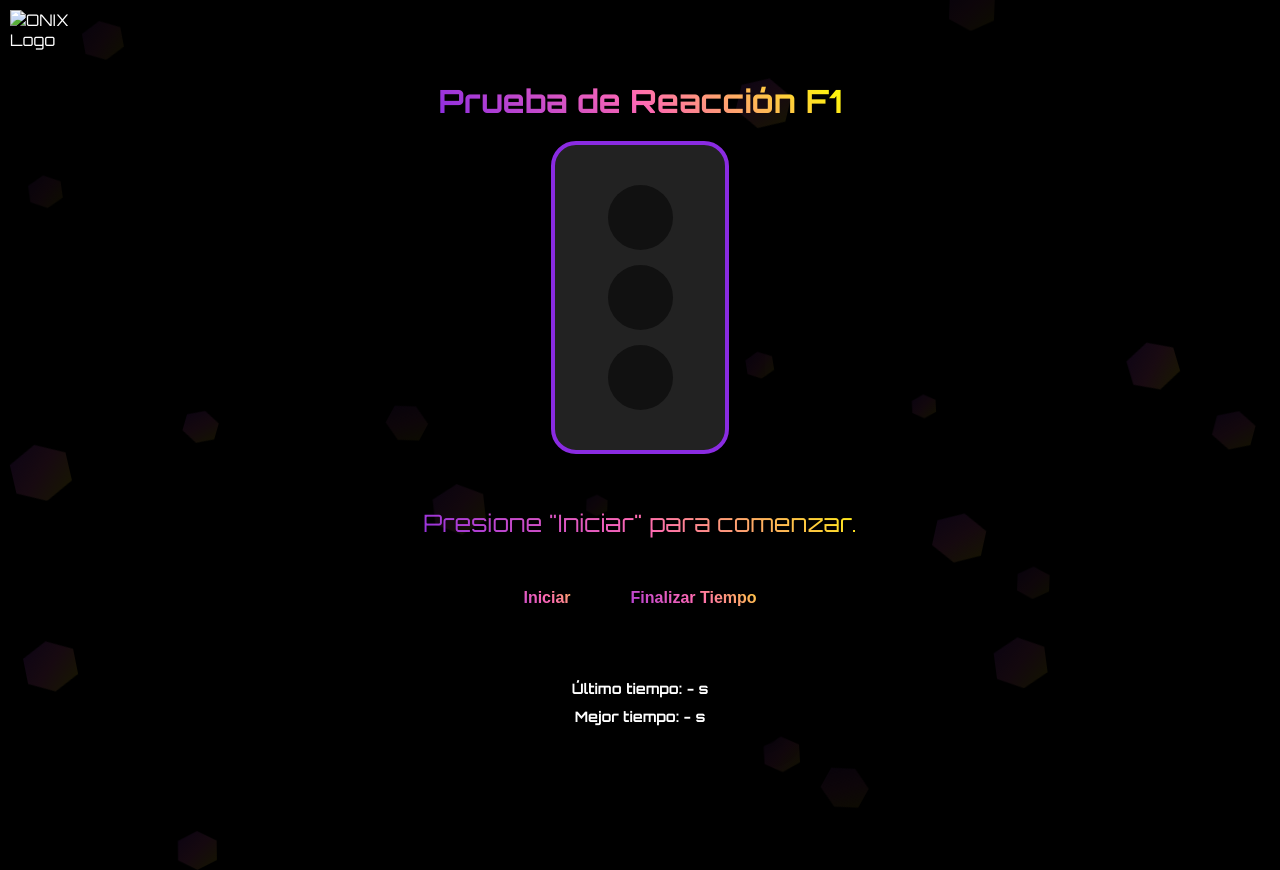
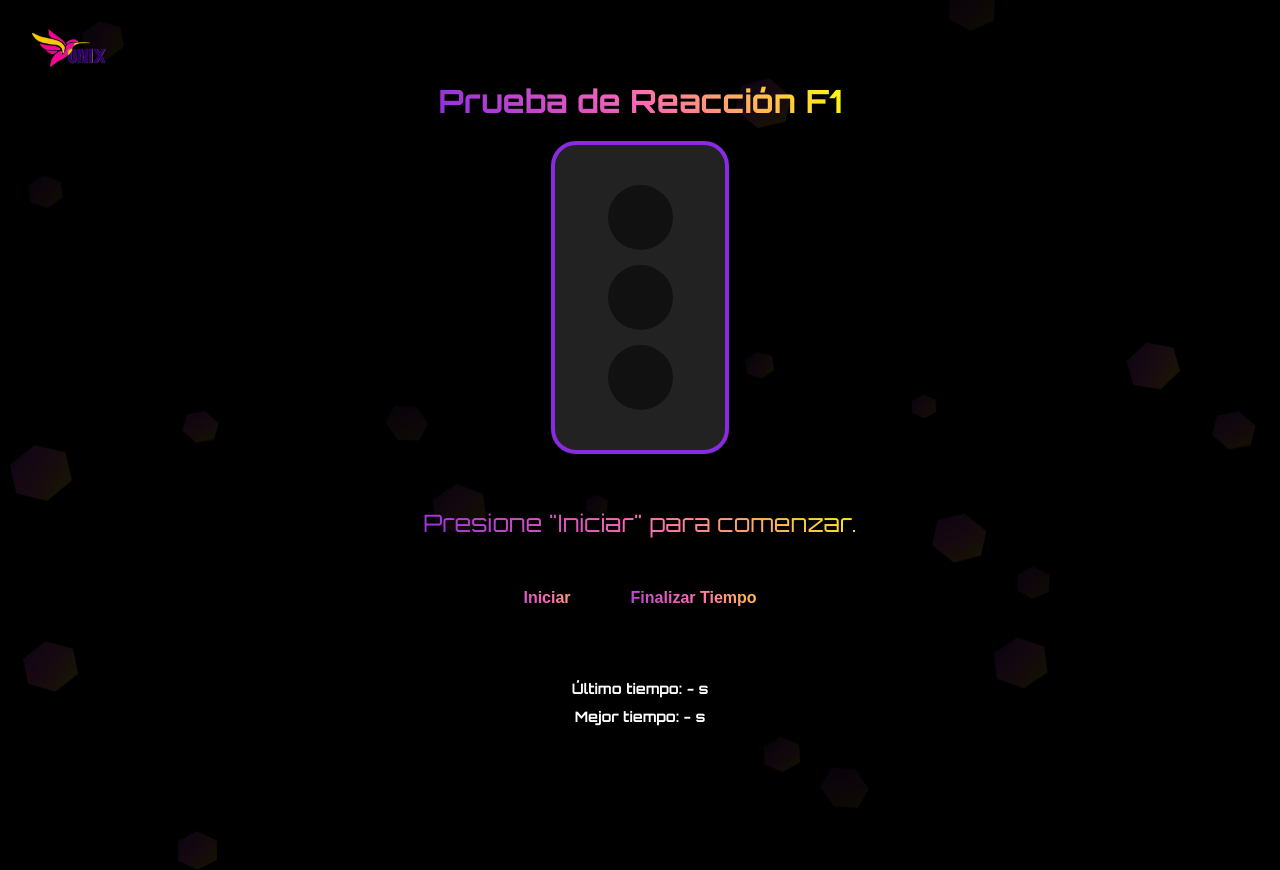
Before and after one commit to SMB27/reactiontime, a plain HTML site: page index.html in a window 1280 px wide. Drawn offline with Linux system fonts and the light colour scheme.

Commit message:
index.html

```diff
--- a/index.html
+++ b/index.html
@@ -6,6 +6,12 @@
 <title>Reacción F1</title>
 <link href="https://fonts.googleapis.com/css2?family=Orbitron:wght@400;700&display=swap" rel="stylesheet">
 <style>
+
+/* Tamaño del logo */
+:root {
+  --logo-size: 140px;
+}
+
 /* General y centrado */
 body {
   font-family: 'Orbitron', sans-serif;
@@ -53,10 +59,10 @@
 
 /* Logo en esquina superior izquierda */
 #logo {
-  position: absolute;
+  position: fixed; /* antes era absolute */
   top: 10px;
   left: 10px;
-  width: 100px;
+  width: var(--logo-size);
   z-index: 10;
 }
 
@@ -166,7 +172,7 @@
 <div id="fondo"></div>
 
 <!-- Logo -->
-<img src="onix_logo2" alt="ONIX Logo" id="logo">
+<img src="onix_logo2.png" alt="ONIX Logo" id="logo">
 
 <h1>Prueba de Reacción F1</h1>
 
@@ -284,3 +290,4 @@
 
 </body>
 </html>
+</html>
```
